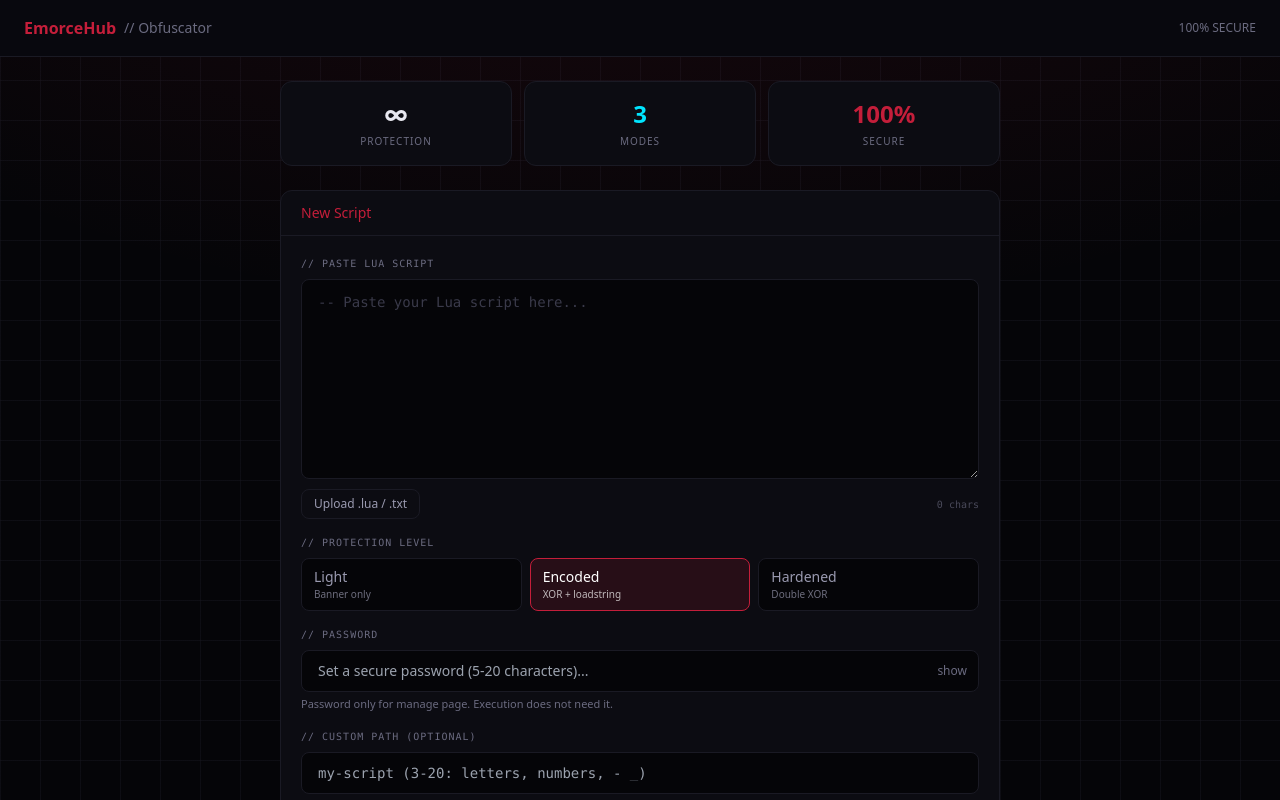
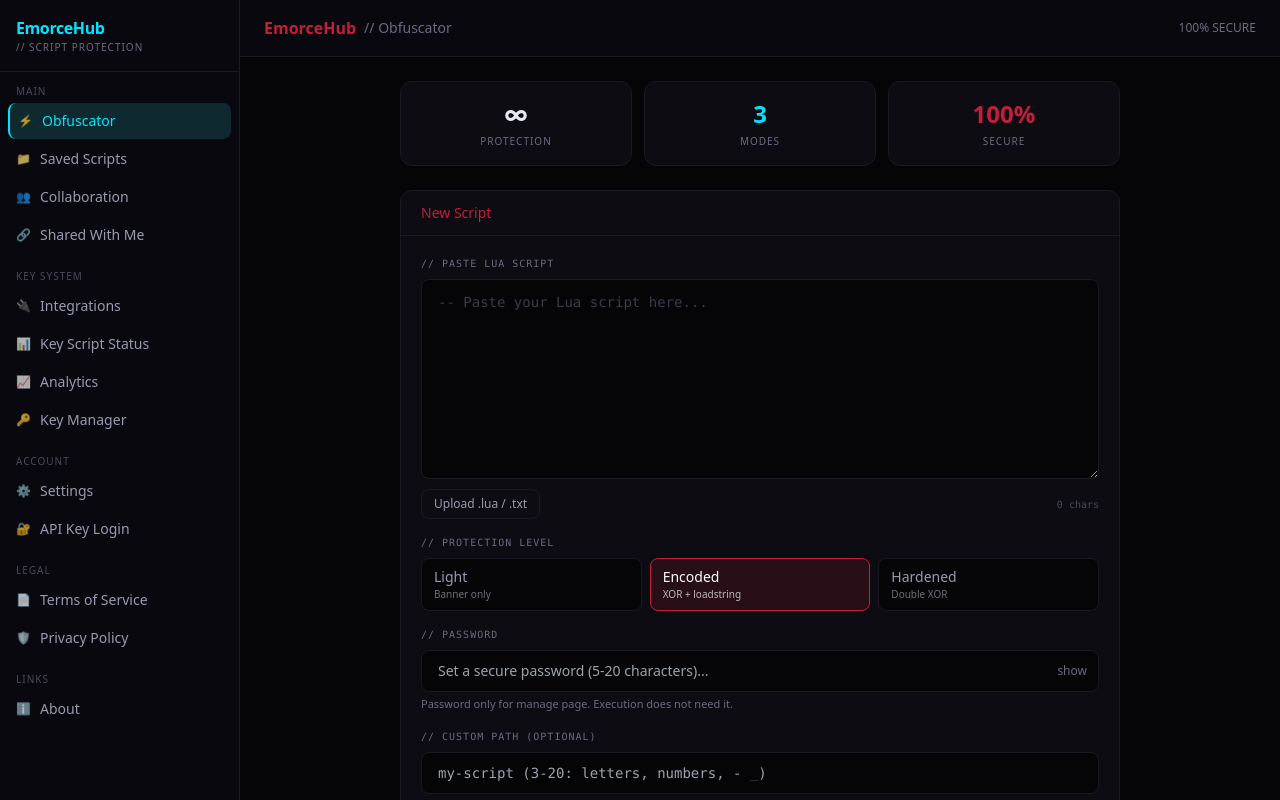
Before and after one commit to hexed00/emorce-obfuscator, a Next.js app: page / in a window 1280 px wide. Shown: the top 800 px of the page. Built offline with nearby package versions, Linux system fonts and the light colour scheme.

Commit message:
sidebar shell, API key auth, keys + integrations

```diff
--- /dev/null
+++ b/app/api/auth/login/route.ts
@@ -0,0 +1,27 @@
+import { NextRequest, NextResponse } from "next/server";
+import { loginWithApiKey } from "@/lib/auth";
+
+export const dynamic = "force-dynamic";
+
+export async function POST(req: NextRequest) {
+  try {
+    const body = await req.json();
+    const apiKey = (body.apiKey || "").toString().trim();
+    if (!apiKey.startsWith("emorce_")) {
+      return NextResponse.json({ error: "invalid api key" }, { status: 401 });
+    }
+    const account = await loginWithApiKey(apiKey);
+    if (!account) {
+      return NextResponse.json({ error: "invalid api key" }, { status: 401 });
+    }
+    return NextResponse.json({
+      id: account.id,
+      name: account.name,
+      scriptCount: account.scriptIds.length,
+      webhookUrl: account.webhookUrl || null,
+      ipLog: !!account.ipLog,
+    });
+  } catch (e: any) {
+    return NextResponse.json({ error: e.message || "login failed" }, { status: 500 });
+  }
+}
--- /dev/null
+++ b/app/api/auth/signup/route.ts
@@ -0,0 +1,20 @@
+import { NextRequest, NextResponse } from "next/server";
+import { createAccount } from "@/lib/auth";
+
+export const dynamic = "force-dynamic";
+
+export async function POST(req: NextRequest) {
+  try {
+    const body = await req.json();
+    const name = (body.name || "user").toString().slice(0, 32);
+    const { account, apiKey } = await createAccount(name);
+    return NextResponse.json({
+      id: account.id,
+      name: account.name,
+      apiKey,
+      warning: "Save this API key. If you lose it, you lose access to your scripts.",
+    });
+  } catch (e: any) {
+    return NextResponse.json({ error: e.message || "signup failed" }, { status: 500 });
+  }
+}
--- a/app/layout.tsx
+++ b/app/layout.tsx
@@ -1,16 +1,18 @@
 import type { Metadata } from "next";
 import "./globals.css";
+import AppShell from "@/components/AppShell";
 
 export const metadata: Metadata = {
-  title: "EmorceHub — Script Protection",
-  description: "Protect your Lua scripts. Set a password, get a secure loadstring. Emorce.",
-  icons: { icon: "/pin.svg" },
+  title: "EmorceHub · Script Protection",
+  description: "EmorceHub obfuscator & key system",
 };
 
 export default function RootLayout({ children }: { children: React.ReactNode }) {
   return (
     <html lang="en">
-      <body className="antialiased">{children}</body>
+      <body className="antialiased">
+        <AppShell>{children}</AppShell>
+      </body>
     </html>
   );
 }
--- /dev/null
+++ b/components/AppShell.tsx
@@ -0,0 +1,22 @@
+"use client";
+
+import { useEffect, useState } from "react";
+import Sidebar from "./Sidebar";
+
+export default function AppShell({ children }: { children: React.ReactNode }) {
+  const [user, setUser] = useState<{ name: string } | null>(null);
+
+  useEffect(() => {
+    try {
+      const raw = localStorage.getItem("emorce_user");
+      if (raw) setUser(JSON.parse(raw));
+    } catch {}
+  }, []);
+
+  return (
+    <div className="flex min-h-screen bg-[#050508] text-[#e8e8f0]">
+      <Sidebar user={user} />
+      <div className="flex-1 min-w-0 overflow-auto">{children}</div>
+    </div>
+  );
+}
--- /dev/null
+++ b/components/Sidebar.tsx
@@ -0,0 +1,76 @@
+"use client";
+
+import Link from "next/link";
+import { usePathname } from "next/navigation";
+
+const NAV = [
+  { section: "MAIN", items: [
+    { href: "/", label: "Obfuscator", icon: "⚡" },
+    { href: "/saved", label: "Saved Scripts", icon: "📁" },
+    { href: "/collab", label: "Collaboration", icon: "👥" },
+    { href: "/shared", label: "Shared With Me", icon: "🔗" },
+  ]},
+  { section: "KEY SYSTEM", items: [
+    { href: "/integrations", label: "Integrations", icon: "🔌" },
+    { href: "/key-status", label: "Key Script Status", icon: "📊" },
+    { href: "/analytics", label: "Analytics", icon: "📈" },
+    { href: "/keys", label: "Key Manager", icon: "🔑" },
+  ]},
+  { section: "ACCOUNT", items: [
+    { href: "/settings", label: "Settings", icon: "⚙️" },
+    { href: "/login", label: "API Key Login", icon: "🔐" },
+  ]},
+  { section: "LEGAL", items: [
+    { href: "/tos", label: "Terms of Service", icon: "📄" },
+    { href: "/privacy", label: "Privacy Policy", icon: "🛡️" },
+  ]},
+  { section: "LINKS", items: [
+    { href: "/about", label: "About", icon: "ℹ️" },
+  ]},
+];
+
+export default function Sidebar({ user }: { user?: { name: string } | null }) {
+  const path = usePathname();
+  return (
+    <aside className="w-60 shrink-0 border-r border-[#1a1a24] bg-[#08080e] min-h-screen flex flex-col">
+      <div className="px-4 py-4 border-b border-[#1a1a24]">
+        <div className="text-[#00e5ff] font-bold tracking-tight">EmorceHub</div>
+        <div className="text-[10px] text-[#6b6b80] tracking-widest">// SCRIPT PROTECTION</div>
+      </div>
+      {user && (
+        <div className="px-4 py-3 border-b border-[#1a1a24] flex items-center gap-2">
+          <div className="w-8 h-8 rounded-full bg-gradient-to-br from-[#00e5ff] to-[#c41e3a] flex items-center justify-center text-xs font-bold text-black">
+            {(user.name || "e")[0].toUpperCase()}
+          </div>
+          <div className="text-sm text-[#e8e8f0] truncate">{user.name}</div>
+        </div>
+      )}
+      <nav className="flex-1 overflow-y-auto py-3 px-2 space-y-4">
+        {NAV.map((sec) => (
+          <div key={sec.section}>
+            <div className="px-2 text-[10px] text-[#4a4a5a] tracking-widest mb-1">{sec.section}</div>
+            <div className="space-y-0.5">
+              {sec.items.map((it) => {
+                const active = path === it.href;
+                return (
+                  <Link
+                    key={it.href}
+                    href={it.href}
+                    className={`flex items-center gap-2 px-2 py-2 rounded-lg text-sm transition ${
+                      active
+                        ? "bg-[#0e2a30] text-[#00e5ff] border-l-2 border-[#00e5ff]"
+                        : "text-[#9a9ab0] hover:bg-[#0c0c12] hover:text-white"
+                    }`}
+                  >
+                    <span className="text-xs opacity-70 w-4">{it.icon}</span>
+                    {it.label}
+                  </Link>
+                );
+              })}
+            </div>
+          </div>
+        ))}
+      </nav>
+    </aside>
+  );
+}
--- /dev/null
+++ b/lib/auth.ts
@@ -0,0 +1,49 @@
+import crypto from "crypto";
+import bcrypt from "bcryptjs";
+import { createPaste } from "./pastefy";
+
+export type Account = {
+  id: string;
+  apiKeyHash: string;
+  name: string;
+  createdAt: number;
+  scriptIds: string[];
+  webhookUrl?: string;
+  ipLog?: boolean;
+};
+
+const g = globalThis as unknown as { __emorceAccounts?: Map<string, Account> };
+if (!g.__emorceAccounts) g.__emorceAccounts = new Map();
+export const accounts = g.__emorceAccounts;
+
+export function generateApiKey(): string {
+  return "emorce_" + crypto.randomBytes(24).toString("base64url");
+}
+
+export async function createAccount(name: string): Promise<{ account: Account; apiKey: string }> {
+  const apiKey = generateApiKey();
+  const apiKeyHash = await bcrypt.hash(apiKey, 10);
+  const id = crypto.randomBytes(8).toString("hex");
+  const account: Account = {
+    id,
+    apiKeyHash,
+    name: name || "user",
+    createdAt: Date.now(),
+    scriptIds: [],
+    ipLog: true,
+  };
+  accounts.set(id, account);
+  await createPaste(`emorce-acct-${id}`, JSON.stringify({ ...account }));
+  return { account, apiKey };
+}
+
+export async function loginWithApiKey(apiKey: string): Promise<Account | null> {
+  for (const acc of Array.from(accounts.values())) {
+    if (await bcrypt.compare(apiKey, acc.apiKeyHash)) return acc;
+  }
+  return null;
+}
+
+export function getAccount(id: string): Account | undefined {
+  return accounts.get(id);
+}
```
